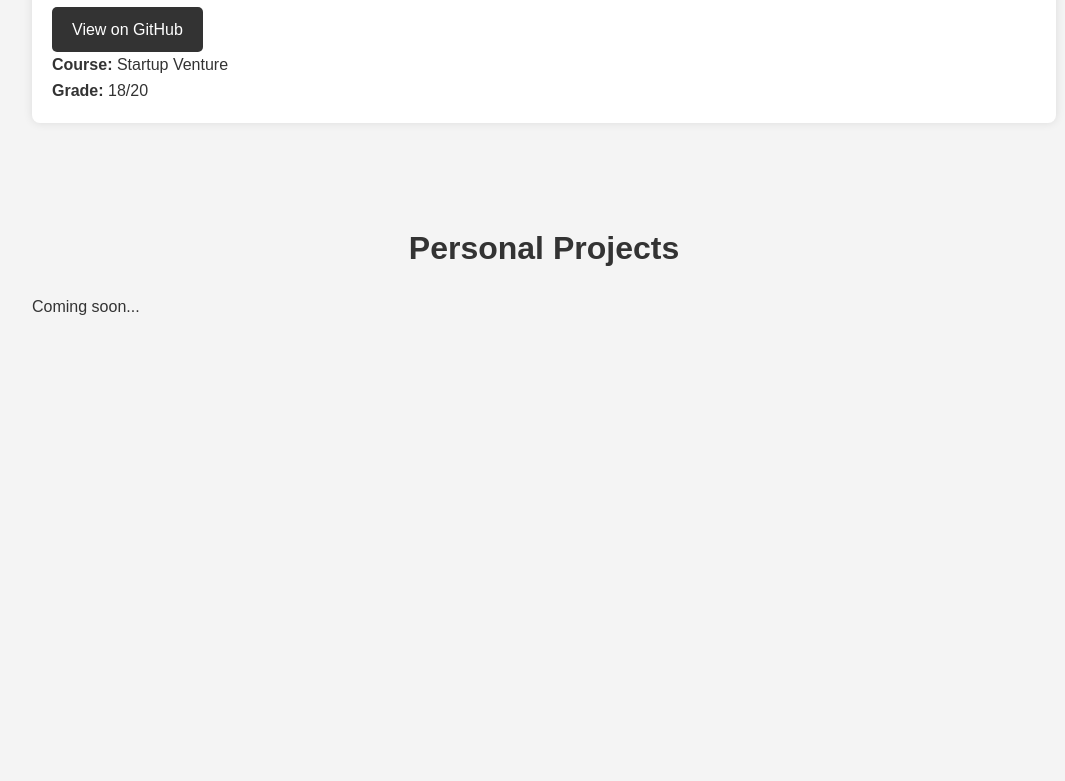
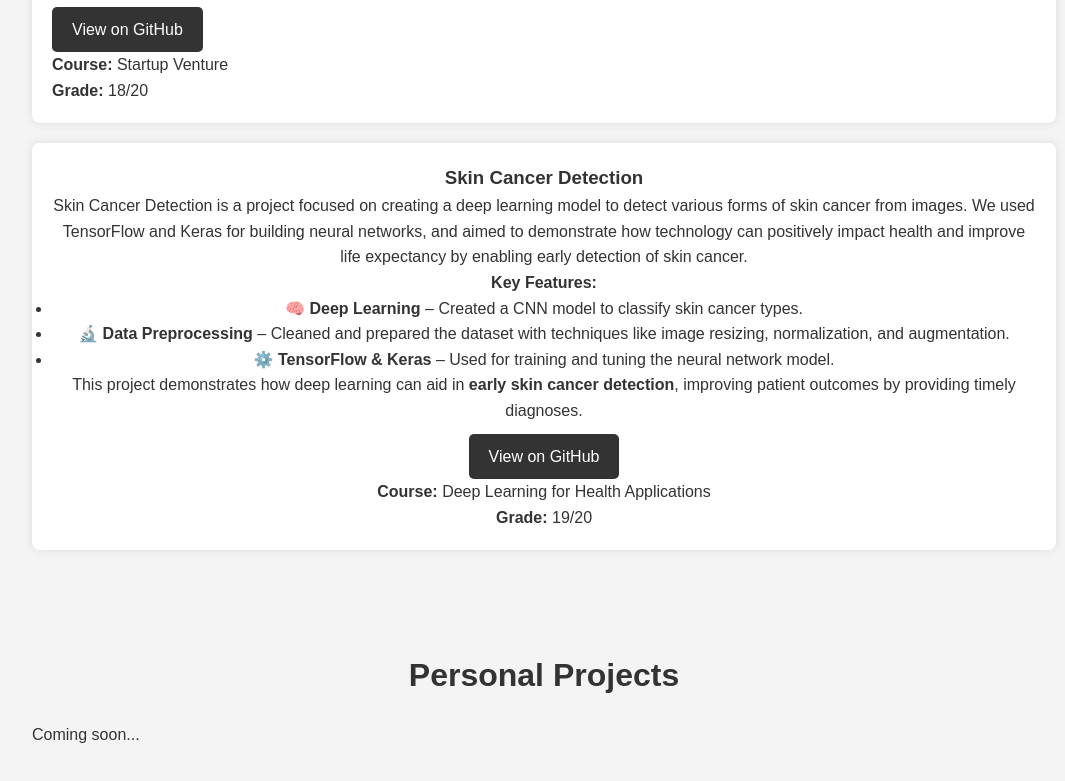
Before and after one commit to filipemontes/filipemontes.github.io, a plain HTML site: page index.html in a window 1280 px wide. Shown: the part 1550-2331 px from the top of the page, without its empty margins (96-1161 px from the left). Before the commit the page ends 1910 px from the top, so only its background shows below. Drawn offline with Linux system fonts and the light colour scheme.

Commit message:
Update index.html

```diff
--- a/index.html
+++ b/index.html
@@ -1,4 +1,4 @@
-   <!DOCTYPE html>
+<!DOCTYPE html>
 <html lang="en">
 <head>
     <meta charset="UTF-8">
@@ -14,6 +14,7 @@
         </div>
     </header>
 
+    <!-- About Me Section -->
     <section id="about">
         <div class="container">
             <h2>About Me</h2>
@@ -21,6 +22,7 @@
         </div>
     </section>
 
+    <!-- Academic Projects Section -->
     <section id="academic-projects">
         <div class="container">
             <h2>Academic Projects</h2>
@@ -31,16 +33,16 @@
                 <p>GymApp is a project I developed for a university course. It helps users track their workout routines and progress. Features include personalized workout plans, exercise tracking, and progress visualization.</p>
                 <img src="gymapp.png" alt="GymApp Screenshot" style="width: 200px; height: auto;">
                 <a href="https://github.com/filipemontes/GymApp" target="_blank">View on GitHub</a>
-                <!-- Additional information about the project -->
                 <p><strong>Course:</strong> Capstone Project</p>
                 <p><strong>Grade:</strong> 17/20</p>
             </div>
+            <!-- End of GymApp Project -->
 
             <!-- AIRESUMES Project -->
             <div class="project ai-resumes">
                 <h3>AIRESUMES</h3>
                 <p>AIRESUMES is an AI-powered EdTech app designed to help students and teachers by transcribing lectures, generating summaries, and creating quizzes. It simplifies studying and improves learning efficiency.</p>
-                <img src="airesumes.png" alt="AIRESUMES Screenshot" style="width: 60%; height: auto;">
+                <img src="airesumes.png" alt="AIRESUMES Screenshot" style="width: 80%; height: auto;">
                 <h4>Key Features:</h4>
                 <ul>
                     <li>🎙️ <strong>Voice-to-Text</strong> – Converts lectures into text.</li>
@@ -52,9 +54,33 @@
                 <p><strong>Course:</strong> Startup Venture</p>
                 <p><strong>Grade:</strong> 18/20</p>
             </div>
+            <!-- End of AIRESUMES Project -->
+
+            <!-- Skin Cancer Detection Project -->
+            <div class="project skin-cancer-detection">
+                <h3>Skin Cancer Detection</h3>
+                <p>Skin Cancer Detection is a project focused on creating a deep learning model to detect various forms of skin cancer from images. We used TensorFlow and Keras for building neural networks, and aimed to demonstrate how technology can positively impact health and improve life expectancy by enabling early detection of skin cancer.</p>
+
+                <h4>Key Features:</h4>
+                <ul>
+                    <li>🧠 <strong>Deep Learning</strong> – Created a CNN model to classify skin cancer types.</li>
+                    <li>🔬 <strong>Data Preprocessing</strong> – Cleaned and prepared the dataset with techniques like image resizing, normalization, and augmentation.</li>
+                    <li>⚙️ <strong>TensorFlow & Keras</strong> – Used for training and tuning the neural network model.</li>
+                </ul>
+                <p>This project demonstrates how deep learning can aid in <strong>early skin cancer detection</strong>, improving patient outcomes by providing timely diagnoses.</p>
+                <a href="https://github.com/filipemontes/SkinCancerDetection" target="_blank">View on GitHub</a>
+                <p><strong>Course:</strong> Deep Learning for Health Applications</p>
+                <p><strong>Grade:</strong> 19/20</p>
+            </div>
+            <!-- End of Skin Cancer Detection Project -->
+
+            <!-- Add more projects here -->
+
         </div>
     </section>
+    <!-- End of Academic Projects Section -->
 
+    <!-- Personal Projects Section (Coming Soon) -->
     <section id="personal-projects">
         <div class="container">
             <h2>Personal Projects</h2>
@@ -62,6 +88,7 @@
         </div>
     </section>
 
+    <!-- Footer Section -->
     <footer>
         <div class="container">
             <p>&copy; 2025 Filipe Montes</p>
```
